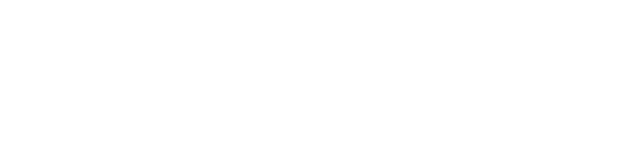
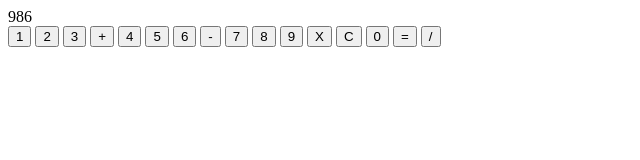
Before and after one commit to eddchinea/calculator, a plain HTML site: page index.html in a window 1280 px wide. Shown: the whole page, without its empty margins (0-640 px from the left). Drawn offline with Linux system fonts and the light colour scheme.

Commit message:
feat: add buttons for the calculator

```diff
--- a/index.html
+++ b/index.html
@@ -8,6 +8,26 @@
     <script src="code.js" defer></script>
 </head>
 <body>
-
+    <div class="calculator">
+        <div class="display">986</div>
+        <div class="buttons">
+            <button class="btn-number">1</button>
+            <button class="btn-number">2</button>
+            <button class="btn-number">3</button>
+            <button class="btn-operator">+</button>
+            <button class="btn-number">4</button>
+            <button class="btn-number">5</button>
+            <button class="btn-number">6</button>
+            <button class="btn-operator">-</button>
+            <button class="btn-number">7</button>
+            <button class="btn-number">8</button>
+            <button class="btn-number">9</button>
+            <button class="btn-operator">X</button>
+            <button class="btn-clear">C</button>
+            <button class="btn-number">0</button>
+            <button class="btn-equals">=</button>
+            <button class="btn-operator">/</button>
+        </div>
+    </div>
 </body>
 </html>
```
